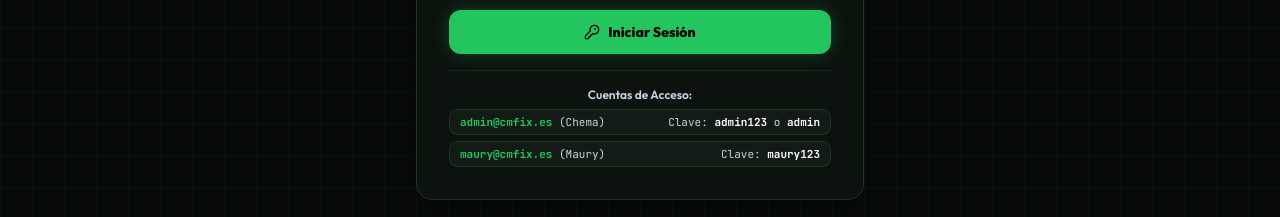
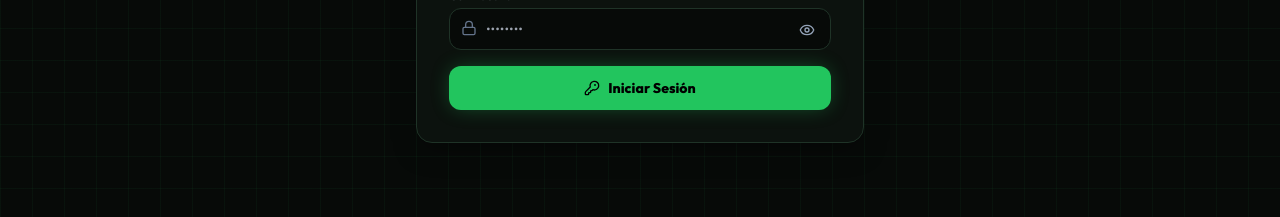
Before and after one commit to Chemantastico87/cmfix-web, a React (Vite) app: page /login in a window 1280 px wide. Shown: the part 565-782 px from the top of the page. Built offline with nearby package versions, Linux system fonts and the light colour scheme; no server answers; the database is empty.

Commit message:
fix(login): remove visible credentials box from login page

```diff
--- a/src/pages/LoginPage.tsx
+++ b/src/pages/LoginPage.tsx
@@ -153,21 +153,6 @@ export const LoginPage: React.FC = () => {
             <KeyRound className="w-4 h-4" />
             <span>{loading ? 'Iniciando sesión...' : 'Iniciar Sesión'}</span>
           </button>
-
-          {/* Recordatorio de Claves de Acceso */}
-          <div className="mt-4 pt-4 border-t border-brand-border/60 text-center space-y-1.5 text-xs text-slate-400">
-            <p className="font-semibold text-slate-300">Cuentas de Acceso:</p>
-            <div className="flex flex-col gap-1.5 text-[11px] font-mono">
-              <span className="px-2.5 py-1 rounded-lg bg-brand-surface border border-brand-border text-slate-300 flex items-center justify-between">
-                <span><strong className="text-brand-green">admin@cmfix.es</strong> (Chema)</span>
-                <span>Clave: <strong className="text-white">admin123</strong> o <strong className="text-white">admin</strong></span>
-              </span>
-              <span className="px-2.5 py-1 rounded-lg bg-brand-surface border border-brand-border text-slate-300 flex items-center justify-between">
-                <span><strong className="text-brand-green">maury@cmfix.es</strong> (Maury)</span>
-                <span>Clave: <strong className="text-white">maury123</strong></span>
-              </span>
-            </div>
-          </div>
         </form>
 
       </div>
```
